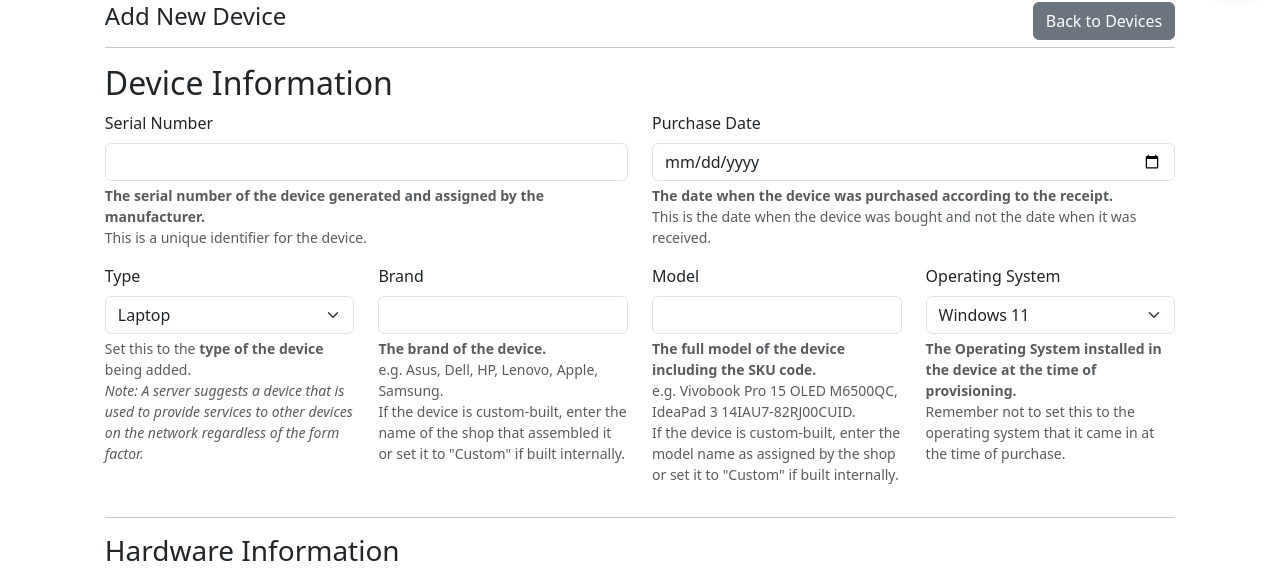
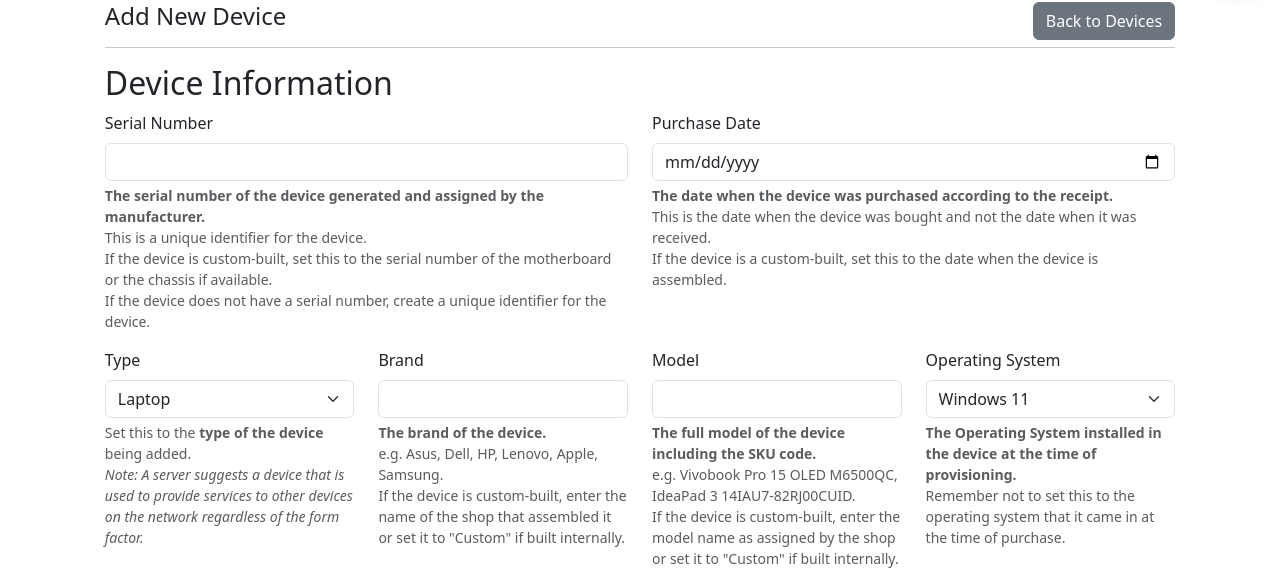
Before and after one commit to ravendinata/JACITA-Kanri, a Flask app: page /add_device in a window 1280 px wide. Shown: the part 70-642 px from the top of the page. Run offline with Flask 3, Linux system fonts and the light colour scheme; parts of the project's set-up code (start-up, migrations or seed data) failed here and were passed over; some libraries are stand-ins or nearby versions.

Commit message:
Update add device page field guide

```diff
--- a/templates/add_device.html
+++ b/templates/add_device.html
@@ -21,16 +21,19 @@
                 <label for="serial_number" class="form-label">Serial Number</label>
                 <input type="text" class="form-control" id="serial_number" name="serial_number" required>
                 <div class="form-text">
-                    <b>The serial number of the device generated and assigned by the manufacturer.</b>
-                    <br>This is a unique identifier for the device.
+                    <b>The serial number of the device generated and assigned by the manufacturer.</b><br>
+                    This is a unique identifier for the device.<br>
+                    If the device is custom-built, set this to the serial number of the motherboard or the chassis if available.<br>
+                    If the device does not have a serial number, create a unique identifier for the device.
                 </div>
             </div>
             <div class="col mb-3">
                 <label for="purchase_date" class="form-label">Purchase Date</label>
                 <input type="date" class="form-control" id="purchase_date" name="purchase_date" required>
                 <div class="form-text">
-                    <b>The date when the device was purchased according to the receipt.</b>
-                    <br>This is the date when the device was bought and not the date when it was received.
+                    <b>The date when the device was purchased according to the receipt.</b><br>
+                    This is the date when the device was bought and not the date when it was received.<br>
+                    If the device is a custom-built, set this to the date when the device is assembled.
                 </div>
             </div>
         </div>
```
